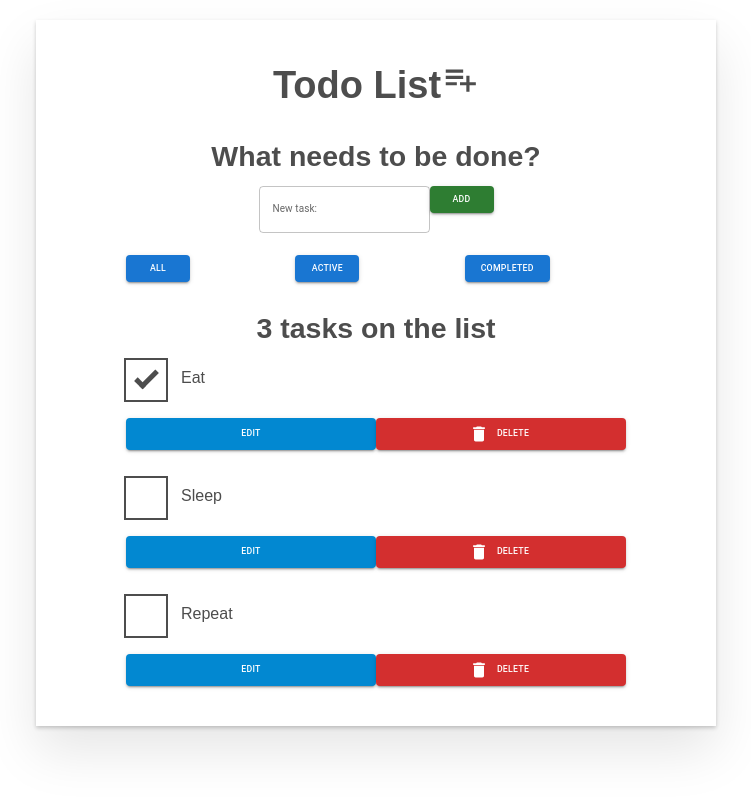
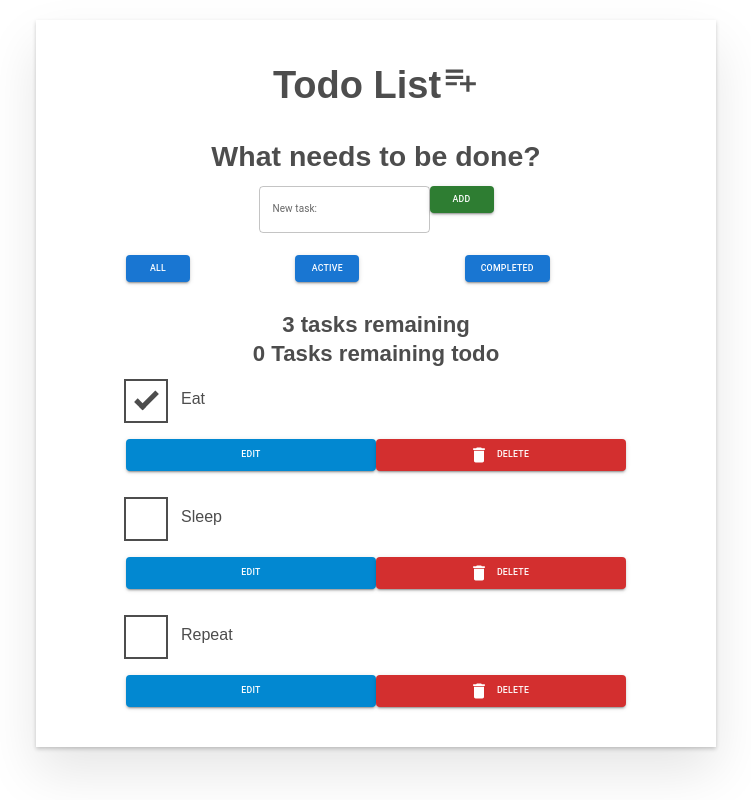
Before and after one commit to LinusErikNilsson/React-Todo-App, a React (Create React App) app: page / in a window 1280 px wide. Shown: the whole page, without its empty margins (264-1015 px from the left). Built offline with nearby package versions, Linux system fonts and the light colour scheme.

Commit message:
Re-added taskcounter headingText

```diff
--- a/src/App.js
+++ b/src/App.js
@@ -94,6 +94,10 @@ function App(props) {
           />
           ));
 
+          const tasksNoun = taskList.length !== 1 ? 'tasks' : 'task';
+          const headingText = `${taskList.length} ${tasksNoun} remaining`
+
+
           return (
             <div className="todoapp stack-large">
       <h1 className="mainheader">Todo List
@@ -106,9 +110,18 @@ function App(props) {
 
       <div className="todoliststack">
 
-      <h2 className="header-list-counter" id="list-heading"> {taskList.length} tasks on the list {console.log(taskList.length)}
+      <h3 className="header-list-counter" id="list-heading">
 
-      </h2>
+      {headingText} {console.log(taskList.length)}
+
+      </h3>
+
+      <h3 className="header-list-counter" id="list-heading">
+
+      {tasks.filter(x => x === 'true').length} Tasks remaining todo
+
+
+      </h3>
 
       <ul
         role="list"
--- a/src/index.css
+++ b/src/index.css
@@ -12,7 +12,7 @@
 
   }
 
-  @media (vertical-viewport-sgments: 2) {
+  @media (vertical-viewport-segments: 2) {
     .todoliststack{
       width: 100vh;
       height: env(viewport-segment-top 0 1);
@@ -93,6 +93,7 @@ body {
 
 .header-list-counter{
   text-align: center;
+
 }
 
 .form-group > input[type="text"] {
```
Lines whose indentation alone changed are shown as unchanged.
